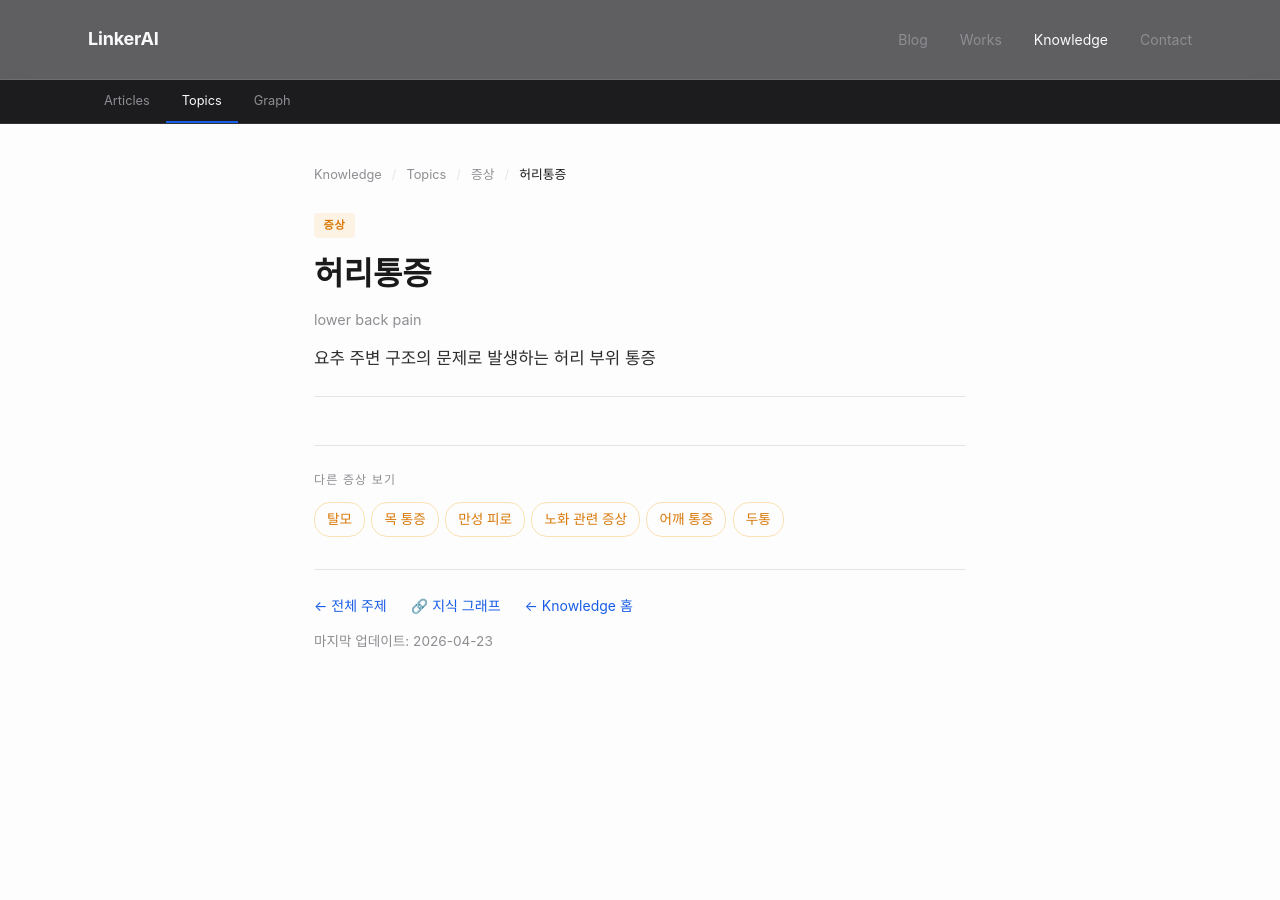
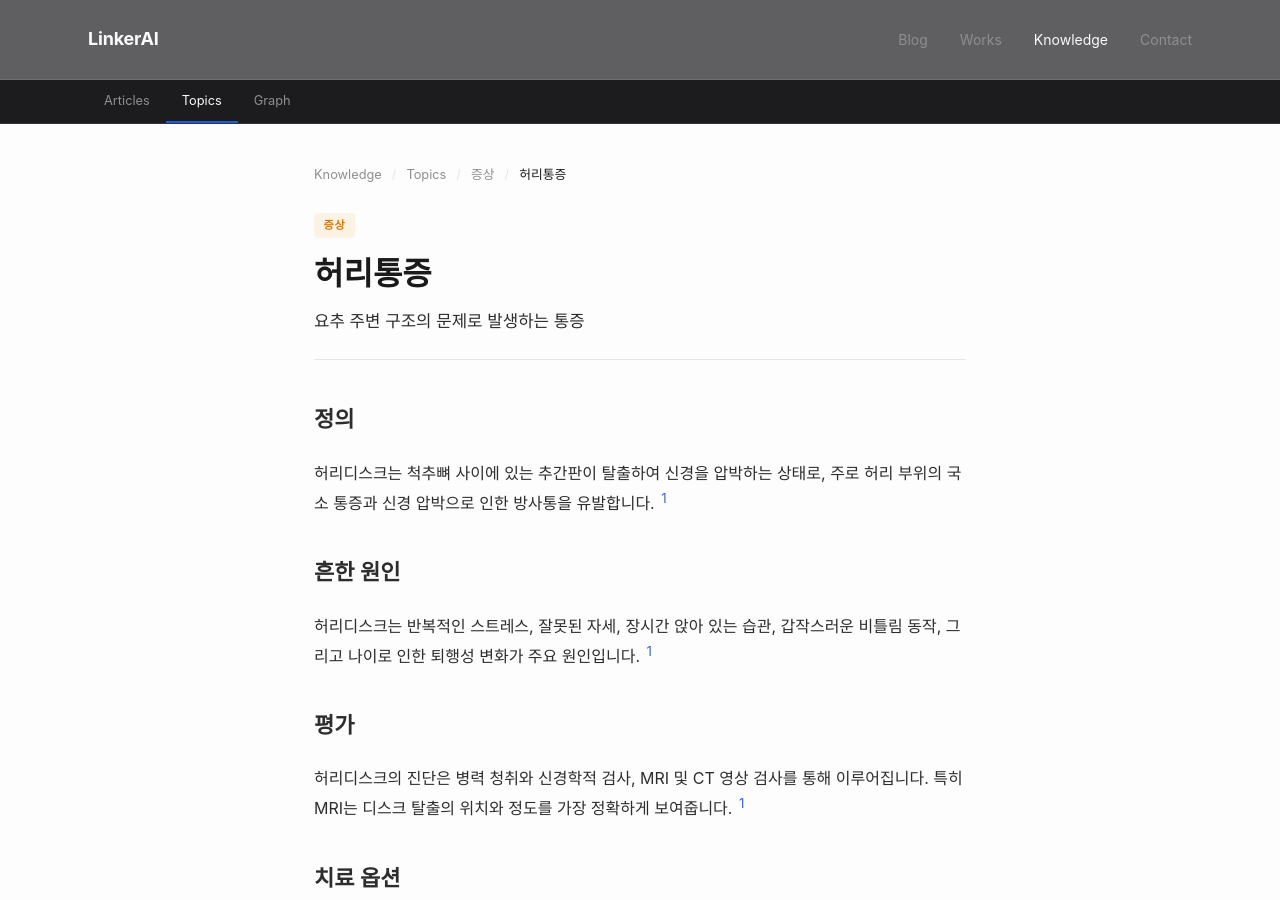
Before and after one commit to feelharmony/linkare-medical-knowledge, a Jekyll site: the page built from symptoms/lower-back-pain.md, in a window 1280 px wide and 900 px high. Built offline with Jekyll 4.4.1, drawn with Linux system fonts in a browser that asks for light colours; some web fonts are replaced; some of the changed text lies outside the part shown.

Commit message:
update entity: 허리통증 (lower-back-pain)

```diff
--- a/symptoms/lower-back-pain.md
+++ b/symptoms/lower-back-pain.md
@@ -3,7 +3,29 @@ layout: entity-hub
 entity_id: lower-back-pain
 entity_type: symptom
 permalink: /symptoms/lower-back-pain/
-title: "허리통증"
-title_en: "lower back pain"
-description: "요추 주변 구조의 문제로 발생하는 허리 부위 통증"
+title: 허리통증
+description: 요추 주변 구조의 문제로 발생하는 통증
+last_reviewed: '2026-04-23'
+source_count: 0
+version: 2
 ---
+## 정의
+허리디스크는 척추뼈 사이에 있는 추간판이 탈출하여 신경을 압박하는 상태로, 주로 허리 부위의 국소 통증과 신경 압박으로 인한 방사통을 유발합니다. [^1]
+
+## 흔한 원인
+허리디스크는 반복적인 스트레스, 잘못된 자세, 장시간 앉아 있는 습관, 갑작스러운 비틀림 동작, 그리고 나이로 인한 퇴행성 변화가 주요 원인입니다. [^1]
+
+## 평가
+허리디스크의 진단은 병력 청취와 신경학적 검사, MRI 및 CT 영상 검사를 통해 이루어집니다. 특히 MRI는 디스크 탈출의 위치와 정도를 가장 정확하게 보여줍니다. [^1]
+
+## 치료 옵션
+허리디스크의 치료는 초기 6~12주간의 보존적 치료가 권장되며, 비스테로이드 항염증제(NSAIDs), 근육이완제, 물리치료, 도수치료 등이 포함됩니다. 필요시 수술적 치료가 고려될 수 있습니다. [^1]
+
+---
+
+## Citations
+[^1]: [ansimpainfree.kr/blog/df09dd16-391f-4453-a8f3-2e241f254522](https://ansimpainfree.kr/blog/df09dd16-391f-4453-a8f3-2e241f254522)
+[^2]: [ansimpainfree.kr/en/blog/herniated-lumbar-disc-causes-symptoms-diagnosis](https://ansimpainfree.kr/en/blog/herniated-lumbar-disc-causes-symptoms-diagnosis)
+
+## Changelog
+- 2026-04-23 v2: 정의 new, 흔한 원인 new, 평가 new, 치료 옵션 new
```
